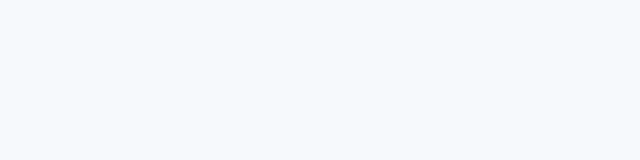
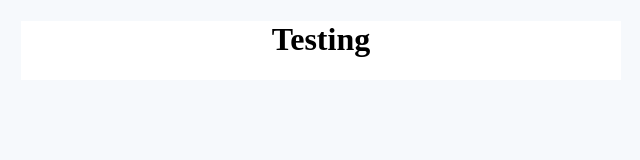
Before and after one commit to John-v77/emailNewsLetter, a plain HTML site: page index.html in a window 1280 px wide. Shown: the whole page, without its empty margins (319-959 px from the left). Drawn offline with Linux system fonts and the light colour scheme.

Commit message:
setting up wrapper and webkit

```diff
--- a/index.html
+++ b/index.html
@@ -11,6 +11,20 @@
             Margin: 0;
             padding: 0;
             background-color: #f6f9fc;
+        }
+
+        .wrapper{
+            width: 100%;
+            table-layout: fixed;
+            /* .the wrapper wont be any widder than the table that is inside of it */
+            background-color: #f6f9fc;
+            padding-bottom: 40px;
+            /* is adding some space at the bottom of the email */
+        }
+
+        .webkit{
+            max-width: 600px;
+            background-color: #ffffff;
         }
 
         table{
@@ -37,6 +51,13 @@
     </style>
 </head>
 <body>
+    <center class="wrapper">
+        <div class="webkit">
+            <table class="outer" align="center">
+            <h1>Testing</h1>
+            </table>
+        </div>
+    </center>
 
 </body>
 </html>
```
